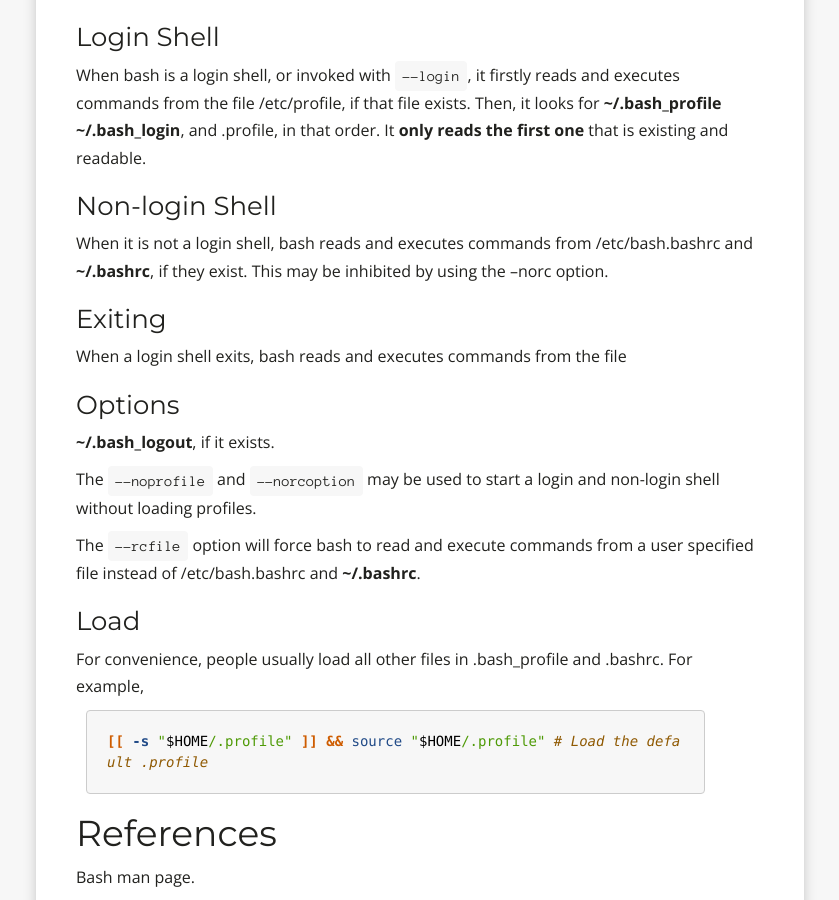
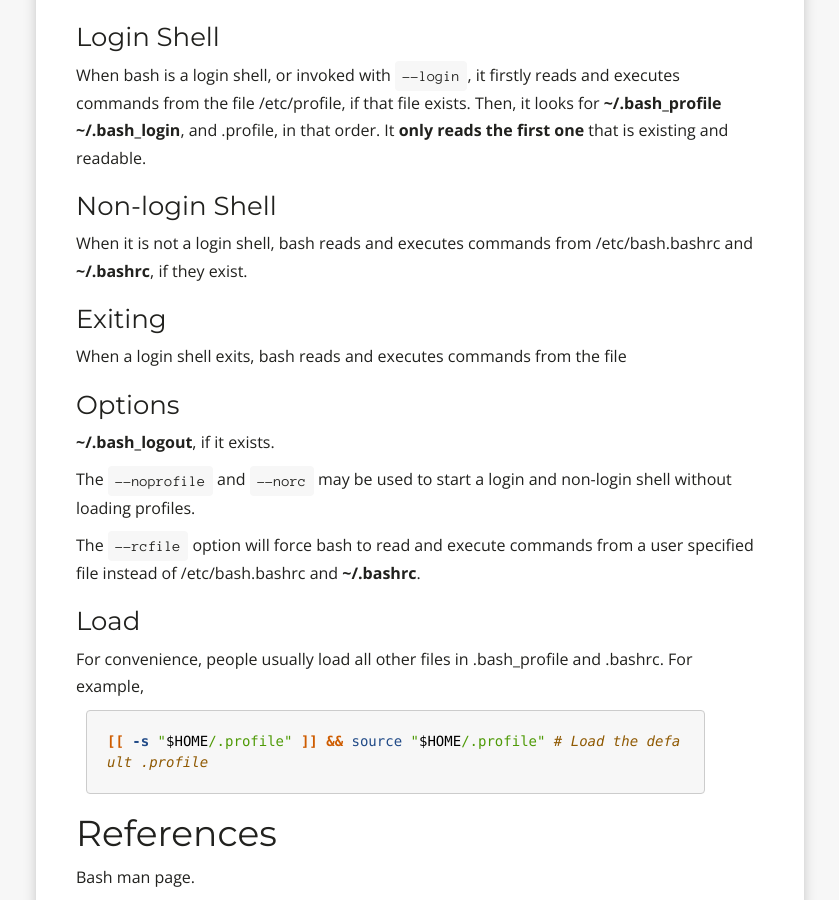
Before and after one commit to yzh503/yzh503.github.io, a Jekyll site: the page built from _posts/2017-04-10-bash-profiles.markdown, in a window 1280 px wide and 900 px high, scrolled down 740 px. Shown: the whole window, without its empty margins (220-1059 px from the left). Built offline with Jekyll 4.4.1, drawn with Linux system fonts in a browser that asks for light colours; nearby versions of some CDN libraries; comment, search, counter and statistics services are not loaded.

Commit message:
corrected a typo

```diff
--- a/_posts/2017-04-10-bash-profiles.markdown
+++ b/_posts/2017-04-10-bash-profiles.markdown
@@ -27,8 +27,7 @@ Bash was developed as a part of GNU project, and now extensively distributed in
 When bash is a login shell, or invoked with `--login`, it firstly reads and executes commands from the file /etc/profile, if that file exists. Then, it looks for **~/.bash_profile** **~/.bash_login**,  and  .profile, in that order. It **only reads the first one** that is existing and readable.
 
 ### Non-login Shell
-When it  is  not a login shell, bash reads and executes commands from /etc/bash.bashrc and **~/.bashrc**, if they exist. This may be inhibited by using the --norc option.
-
+When it  is  not a login shell, bash reads and executes commands from /etc/bash.bashrc and **~/.bashrc**, if they exist.
 
 ### Exiting
 When a login shell exits, bash reads and executes commands from the file
@@ -36,7 +35,7 @@ When a login shell exits, bash reads and executes commands from the file
 ### Options
 **~/.bash_logout**, if it exists.
 
-The `--noprofile` and `--norcoption` may be used to start a login and non-login shell without loading profiles.
+The `--noprofile` and `--norc` may be used to start a login and non-login shell without loading profiles.
 
 The `--rcfile` option will force bash to read and execute commands from a user specified file instead of /etc/bash.bashrc and **~/.bashrc**.
 
```
